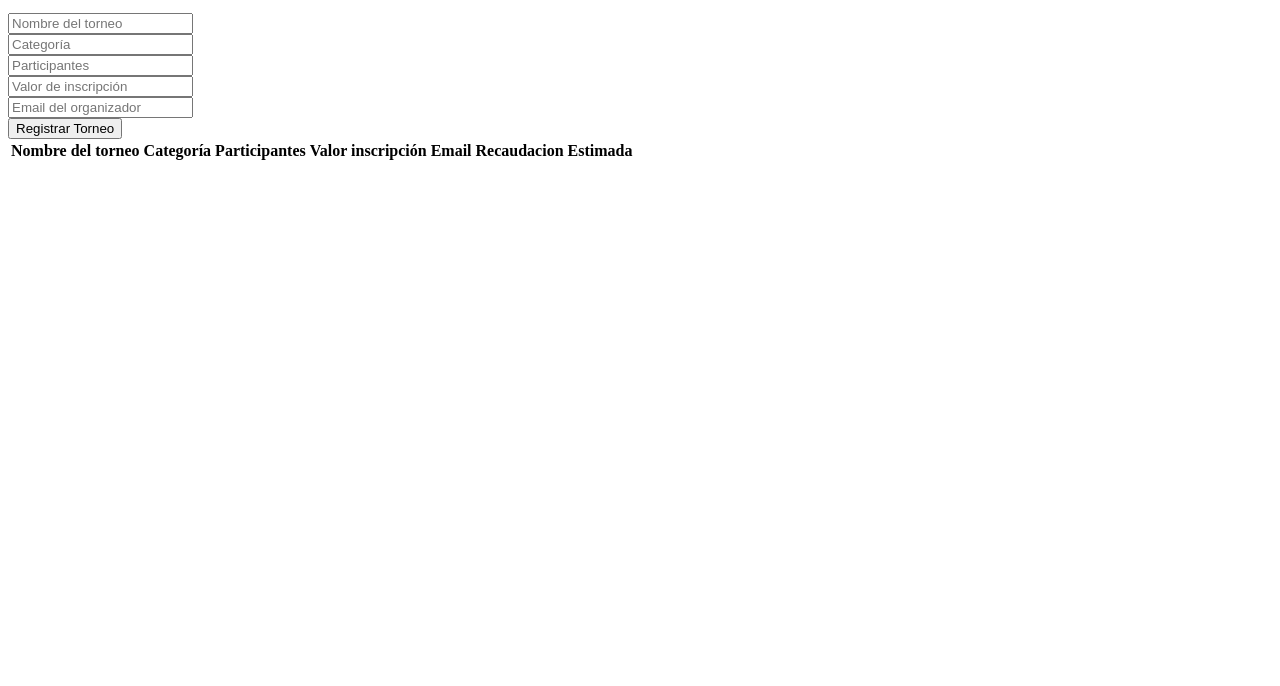
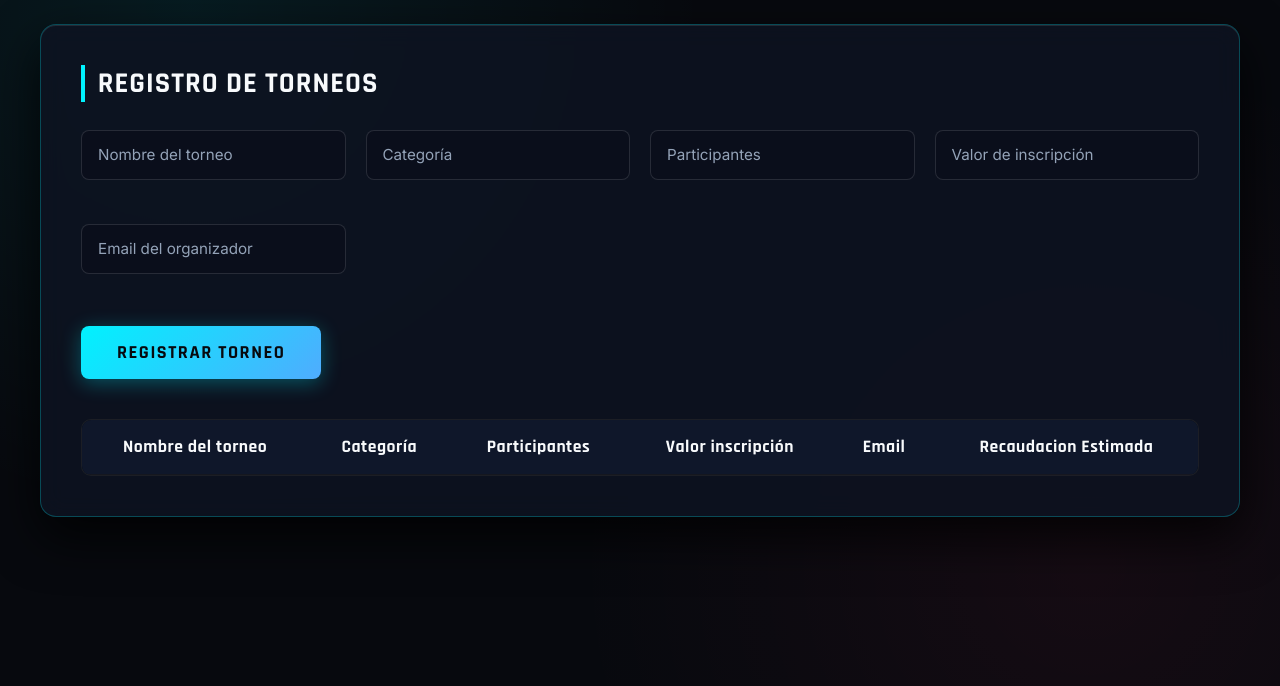
Before and after one commit to LiamAMM/evaluacion_torneo_liam_morales, a plain HTML site: page index.html in a window 1280 px wide. Shown: the part 114-800 px from the top of the page. Drawn offline with Linux system fonts and the light colour scheme.

Commit message:
Añadir estilos a mi index asi como div

```diff
--- a/estilos.css
+++ b/estilos.css
@@ -0,0 +1,221 @@
+@import url('https://fonts.googleapis.com/css2?family=Rajdhani:wght@500;600;700&family=Inter:wght@400;500;600;700&display=swap');
+
+:root {
+    --bg-dark: #07090e;
+    --card-bg: rgba(13, 19, 33, 0.85);
+    --border-color: rgba(0, 242, 254, 0.25);
+    --primary-neon: #00f2fe;
+    --secondary-neon: #4facfe;
+    --accent-red: #ff3366;
+    --text-primary: #f8fafc;
+    --text-muted: #94a3b8;
+    --table-header-bg: #0f172a;
+    --table-row-hover: rgba(0, 242, 254, 0.12);
+}
+
+* {
+    box-sizing: border-box;
+    margin: 0;
+    padding: 0;
+}
+
+body {
+    font-family: 'Inter', sans-serif;
+    background-color: var(--bg-dark);
+    color: var(--text-primary);
+    min-height: 100vh;
+    padding: 2.5rem 1rem;
+    background-image:
+        radial-gradient(circle at 15% 15%, rgba(0, 242, 254, 0.08) 0%, transparent 40%),
+        radial-gradient(circle at 85% 85%, rgba(255, 51, 102, 0.06) 0%, transparent 40%);
+    background-attachment: fixed;
+}
+
+header {
+    text-align: center;
+    margin-bottom: 2.5rem;
+}
+
+header h1 {
+    font-family: 'Rajdhani', sans-serif;
+    font-size: 2.8rem;
+    font-weight: 700;
+    text-transform: uppercase;
+    letter-spacing: 2px;
+    background: linear-gradient(135deg, var(--primary-neon) 0%, #ffffff 50%, var(--accent-red) 100%);
+    -webkit-background-clip: text;
+    -webkit-text-fill-color: transparent;
+    text-shadow: 0 0 30px rgba(0, 242, 254, 0.3);
+}
+
+#torneos {
+    max-width: 1200px;
+    margin: 0 auto;
+    background: var(--card-bg);
+    backdrop-filter: blur(12px);
+    -webkit-backdrop-filter: blur(12px);
+    border: 1px solid var(--border-color);
+    border-radius: 16px;
+    padding: 2.5rem;
+    box-shadow: 0 20px 50px rgba(0, 0, 0, 0.8), inset 0 1px 0 rgba(255, 255, 255, 0.1);
+}
+
+#torneos h2 {
+    font-family: 'Rajdhani', sans-serif;
+    font-size: 1.8rem;
+    font-weight: 700;
+    text-transform: uppercase;
+    letter-spacing: 1px;
+    margin-bottom: 1.75rem;
+    color: var(--text-primary);
+    border-left: 4px solid var(--primary-neon);
+    padding-left: 0.8rem;
+}
+
+.formulario {
+    display: grid;
+    grid-template-columns: repeat(auto-fit, minmax(260px, 1fr));
+    gap: 1.25rem;
+    margin-bottom: 1.75rem;
+}
+
+.campo-texto {
+    display: flex;
+    flex-direction: column;
+    gap: 0.4rem;
+}
+
+.campo-texto input {
+    width: 100%;
+    background: rgba(10, 15, 28, 0.9);
+    border: 1px solid rgba(255, 255, 255, 0.12);
+    border-radius: 8px;
+    padding: 0.9rem 1rem;
+    color: var(--text-primary);
+    font-family: 'Inter', sans-serif;
+    font-size: 0.95rem;
+    transition: all 0.3s cubic-bezier(0.4, 0, 0.2, 1);
+}
+
+.campo-texto input::placeholder {
+    color: var(--text-muted);
+}
+
+.campo-texto input:focus {
+    outline: none;
+    border-color: var(--primary-neon);
+    background: rgba(15, 23, 42, 1);
+    box-shadow: 0 0 15px rgba(0, 242, 254, 0.25);
+}
+
+.error {
+    font-size: 0.8rem;
+    color: var(--accent-red);
+    font-weight: 500;
+    min-height: 1.1rem;
+}
+
+button {
+    font-family: 'Rajdhani', sans-serif;
+    font-size: 1.15rem;
+    font-weight: 700;
+    text-transform: uppercase;
+    letter-spacing: 1.5px;
+    background: linear-gradient(135deg, var(--primary-neon) 0%, var(--secondary-neon) 100%);
+    color: #07090e;
+    border: none;
+    border-radius: 8px;
+    padding: 0.95rem 2.25rem;
+    cursor: pointer;
+    transition: all 0.3s ease;
+    box-shadow: 0 4px 20px rgba(0, 242, 254, 0.3);
+    margin-bottom: 2.5rem;
+    display: inline-block;
+}
+
+button:hover {
+    transform: translateY(-2px);
+    box-shadow: 0 6px 25px rgba(0, 242, 254, 0.5);
+    background: linear-gradient(135deg, var(--secondary-neon) 0%, var(--primary-neon) 100%);
+}
+
+button:active {
+    transform: translateY(0);
+}
+
+.contenedor-tabla {
+    width: 100%;
+    overflow-x: auto;
+    border-radius: 10px;
+    border: 1px solid rgba(255, 255, 255, 0.08);
+    background: rgba(7, 9, 14, 0.6);
+}
+
+table {
+    width: 100%;
+    border-collapse: collapse;
+    text-align: left;
+    font-size: 0.95rem;
+    white-space: nowrap;
+}
+
+th {
+    font-family: 'Rajdhani', sans-serif;
+    font-weight: 700;
+    font-size: 1.1rem;
+    letter-spacing: 0.5px;
+    background-color: var(--table-header-bg);
+    color: var(--primary-neon);
+    padding: 1.1rem 1.25rem;
+    border-bottom: 2px solid rgba(0, 242, 254, 0.3);
+}
+
+td {
+    padding: 1rem 1.25rem;
+    color: var(--text-primary);
+    border-bottom: 1px solid rgba(255, 255, 255, 0.05);
+}
+
+tbody tr {
+    transition: background-color 0.25s ease, color 0.25s ease;
+}
+
+/* Micro-interacción requerida para las filas */
+tbody tr:hover {
+    background-color: var(--table-row-hover);
+    color: #ffffff;
+}
+
+/* Responsive adjustments */
+@media (max-width: 768px) {
+    body {
+        padding: 1rem 0.5rem;
+    }
+
+    #torneos {
+        padding: 1.25rem;
+    }
+
+    header h1 {
+        font-size: 2rem;
+    }
+
+    #torneos h2 {
+        font-size: 1.4rem;
+    }
+
+    button {
+        width: 100%;
+    }
+}
+
+th,
+td {
+    padding: 1rem 1.25rem;
+    color: var(--text-primary);
+    border-bottom: 1px solid rgba(255, 255, 255, 0.05);
+    text-align: center;
+    /* Centra el texto horizontalmente */
+    vertical-align: middle;
+    /* Alinea los elementos al centro verticalmente */
+}
--- a/index.html
+++ b/index.html
@@ -37,7 +37,7 @@
                 <span id="msgValorInscripcion" class="error"></span>
             </div>
 
-            <div class="campo-texto ancho-completo">
+            <div class="campo-texto">
                 <input type="text" id="txtEmail" placeholder="Email del organizador">
                 <span id="msgEmail" class="error"></span>
             </div>
```
Also changed, not shown: propmts.txt (added).
